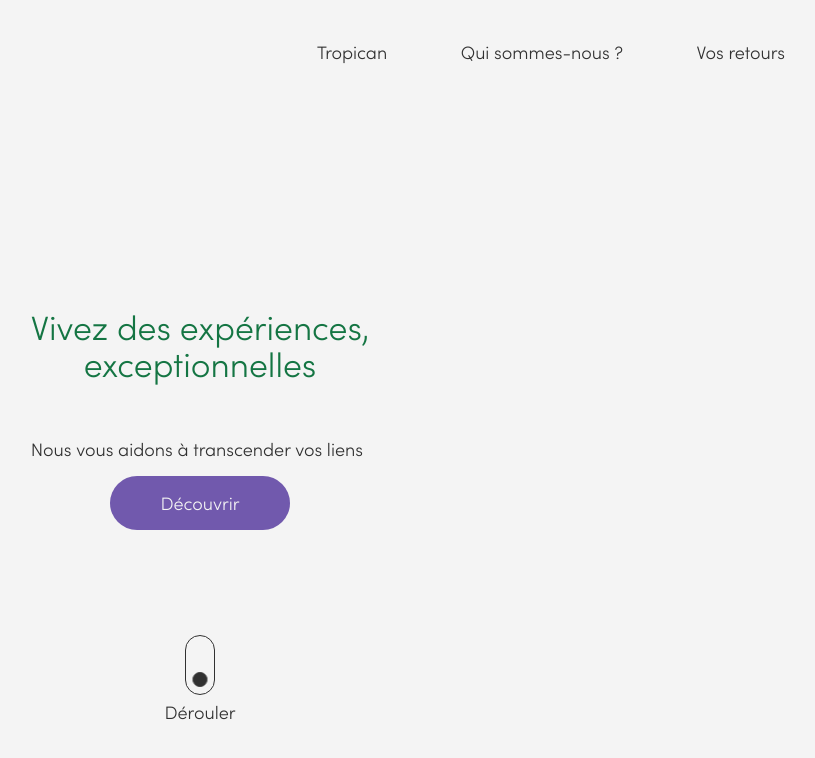
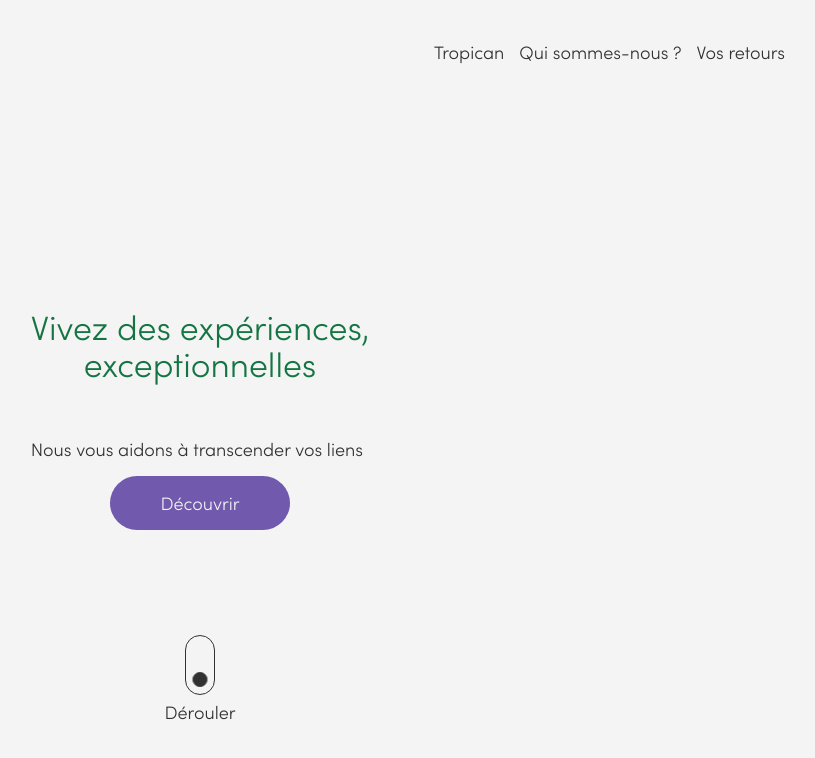
Before and after one commit to Forofoot/tropican-lp, a Next.js app: page / in a window 1280 px wide. Shown: the top 758 px of the page, without its empty margins (440-1255 px from the left). Built offline with nearby package versions, Linux system fonts and the light colour scheme; no server answers.

Commit message:
navbar & add page content

```diff
--- a/components/Infos.js
+++ b/components/Infos.js
@@ -2,7 +2,6 @@ import styled from "styled-components"
 import { useEffect } from "react";
 
 const InfoStyle = styled.section`
-    color:#FFF;
     border-radius: 25px 25px 0 0;
     text-align: center;
     margin-bottom:75px;
@@ -19,24 +18,14 @@ const InfoStyle = styled.section`
     .infosContainer{
         display: flex;
         padding: 25px 0;
-        justify-content: space-between;
+        justify-content: center;
         overflow-x: scroll;
         ::-webkit-scrollbar { width: 0 !important }
         .card{
             min-width: 95%;
             margin-right: 10%;
-            color: #fff;
             &:last-child{
                 margin-right: 0;
-            }
-            h2{
-                color: #4BA6FB;
-                margin-bottom: 25px;
-            }
-            &:nth-child(2n+1){
-                h2{
-                    color:#FED745;
-                }
             }
         }
 
--- a/components/Navbar.js
+++ b/components/Navbar.js
@@ -137,8 +137,9 @@ const HeaderStyle = styled.header`
     .desktopLinks{
       display: none;
       @media (min-width: 768px){
+        gap: 15px;
         display: flex;
-        width: 40%;
+        max-width: 60%;
         justify-content: space-between;
         align-items: center;
       }
--- a/components/Review.js
+++ b/components/Review.js
@@ -4,11 +4,17 @@ const ReviewStyle = styled.section`
     position: relative;
     display: flex;
     flex-direction: column;
-    align-items: center;
+    align-items: start;
     justify-content: center;
     height:100%;
     @media (min-width:1024px){
         min-height: 70vh;
+    }
+    @media (min-width: 768px) {
+        align-items: center;
+    }
+    h2{
+        color: #7159AD;
     }
     .cardsContainer{
         display: flex;
@@ -33,7 +39,6 @@ const ReviewStyle = styled.section`
             }
             h2{
                 margin-bottom:20px;
-
             }
 
             :nth-child(2n+1){
@@ -52,7 +57,7 @@ const ReviewStyle = styled.section`
 export default function Review({cards}) {
     return (
         <ReviewStyle id="section3">
-            <h2>Ils nous partagent avec fougue leurs retours</h2>
+            <h2>C&apos;est vous qui le dites ! </h2>
             <div className="cardsContainer">
                 {cards.map((elt, i) => (
                     <div key={i} className="cardTestimony card">
--- a/components/Video.js
+++ b/components/Video.js
@@ -15,16 +15,15 @@ const VideoStyle = styled.div`
         margin: 0 auto;
         border-radius: 20px ;
         margin-bottom: 150px ;
+        background-color: #313131;
     }
 `
 const Video = () => {
     return (
         <VideoStyle>
-            <h2>Soyez originaux là où on ne s&apos;y attend pas</h2>
+            <h2>Découvrez cette fabuleuse expérience !</h2>
             <div className='containerVideo'>
-                <div className='video'>
-
-                </div>
+                <div className='video'></div>
             </div>
         </VideoStyle>
     );
--- a/pages/index.js
+++ b/pages/index.js
@@ -38,14 +38,6 @@ export async function getStaticProps() {
     {
         title : 'Qui sommes-nous ?',
         description : "Leste est le meilleur dispositif qui a pour but de créer des voyages et des activités entre grands-parents et petits-enfants pour renfoncer leurs formidable liens."
-    },
-    {
-        title : 'Comment ?',
-        description : "Leste vous permets d’organiser des voyages et des activités extraordinaires en France, entre grands-parents et petits-enfants tout en ayant la possibilité de les personnaliser."
-    },
-    {
-        title : 'Avec qui ?',
-        description : "Grâce à nos merveilleux partenaires et nos équipes prodigieuses nous vous accompagnons tout au long de vos voyages et/ou vos activités."
     }
 
 ]
--- a/styles/global.css.js
+++ b/styles/global.css.js
@@ -118,15 +118,17 @@ export default createGlobalStyle`
   }
 
   .card{
-    padding: 30px 15px;
-    box-shadow: 0px 0px 10px rgba(255, 255, 255, 0.2);
-    background: rgba(0, 0, 0, 0.25);
-    backdrop-filter: blur(4px);
+    padding: 20px 30px;
     border-radius: 20px;
-    color: #F4F4F4;
     text-align: left;
     line-height: 26px;
-    border-width: 1px;
-    border-style: solid;
+    box-shadow: 0px 0px 10px rgba(113, 89, 173, 0.5);
+    h2{
+      color: #7159AD;
+      margin-bottom: 25px;
+    }
+    &:nth-child(2n+1){
+
+    }
   }
 `
```
